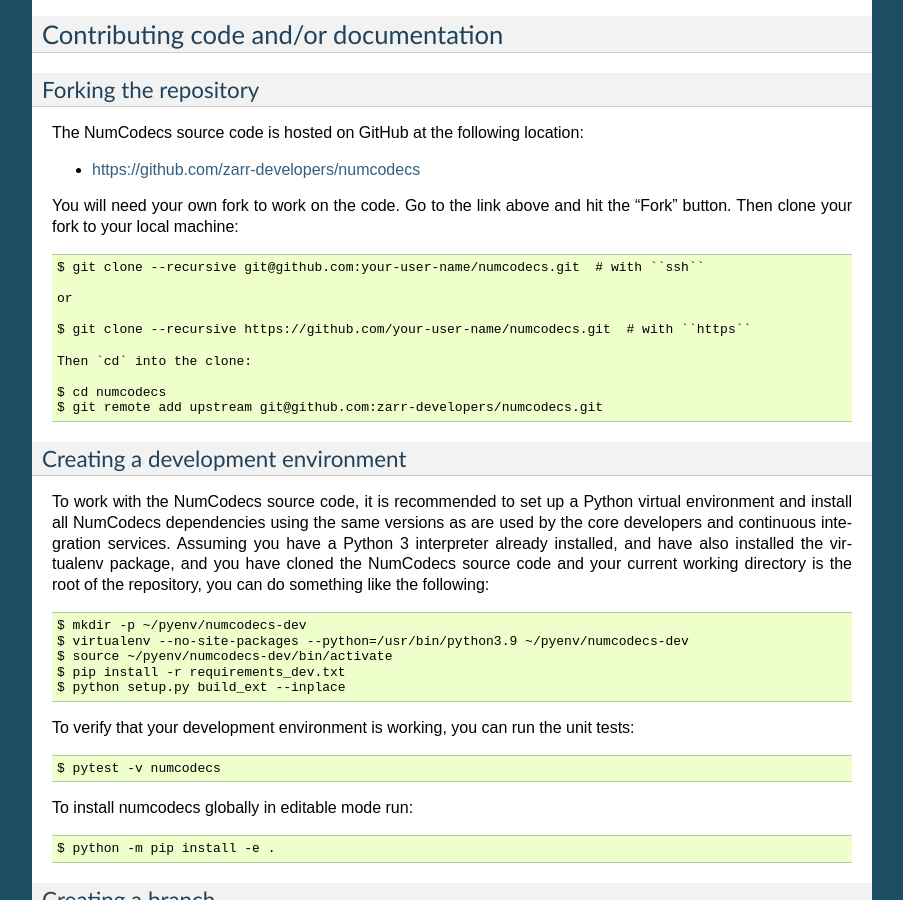
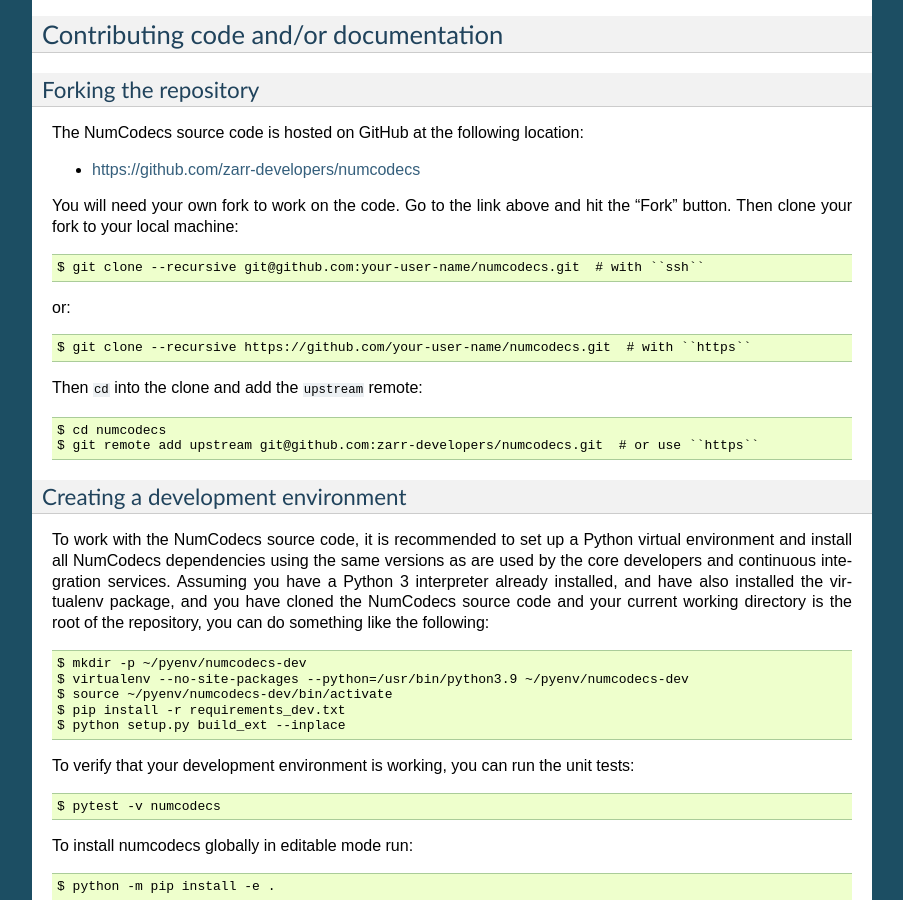
Before and after one commit to zarr-developers/numcodecs, a Sphinx documentation site: the page built from docs/contributing.rst, in a window 1280 px wide and 900 px high, scrolled down 1063 px. Shown: the whole window, without its empty margins (198-1101 px from the left). Built offline with Sphinx 7.4.7, drawn with Linux system fonts in a browser that asks for light colours; pages that are not in the unit, such as notebooks, are missing from menus; the version number could not be read and is left out.

Commit message:
Try to incorporate both SSH and HTTPS

```diff
--- a/docs/contributing.rst
+++ b/docs/contributing.rst
@@ -77,14 +77,14 @@
 
     $ git clone --recursive git@github.com:your-user-name/numcodecs.git  # with ``ssh``
 
-    or
+or::
 
     $ git clone --recursive https://github.com/your-user-name/numcodecs.git  # with ``https``
 
-    Then `cd` into the clone:
+Then ``cd`` into the clone and add the ``upstream`` remote::
 
     $ cd numcodecs
-    $ git remote add upstream git@github.com:zarr-developers/numcodecs.git
+    $ git remote add upstream git@github.com:zarr-developers/numcodecs.git  # or use ``https``
 
 Creating a development environment
 ~~~~~~~~~~~~~~~~~~~~~~~~~~~~~~~~~~
```
